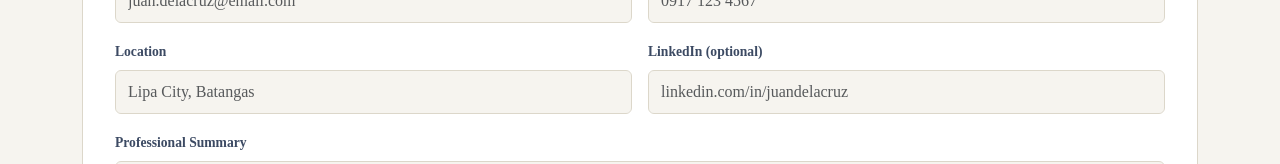
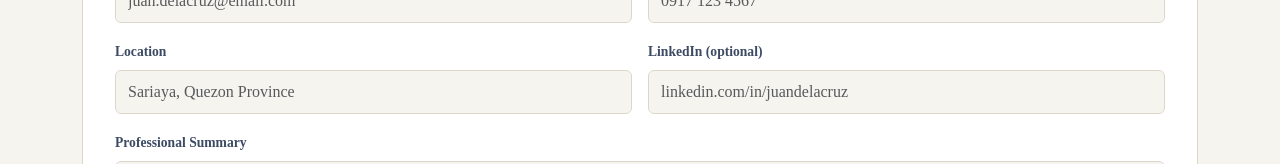
Before and after one commit to PinoyCoder29/ATS-resume-Builder, a Next.js app: page / in a window 1280 px wide. Shown: the part 458-622 px from the top of the page. Built offline with nearby package versions, Linux system fonts and the light colour scheme; what @react-pdf/renderer would draw is missing.

Commit message:
updated personal information

```diff
--- a/components/forms/PersonalInfoForm.tsx
+++ b/components/forms/PersonalInfoForm.tsx
@@ -66,7 +66,7 @@ export default function PersonalInfoForm() {
           label="Location"
           value={info.location}
           onChange={(v) => updatePersonalInfo({ location: v })}
-          placeholder="Lipa City, Batangas"
+          placeholder="Sariaya, Quezon Province"
           colClass="col-md-6"
         />
 
```
